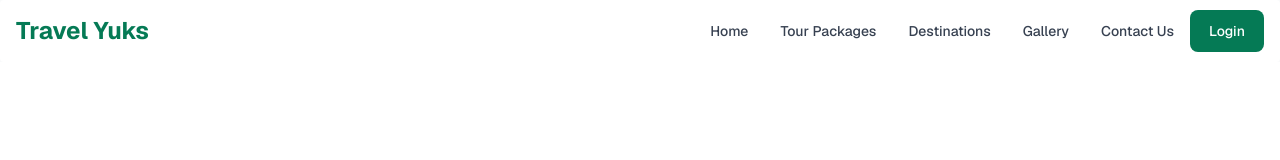
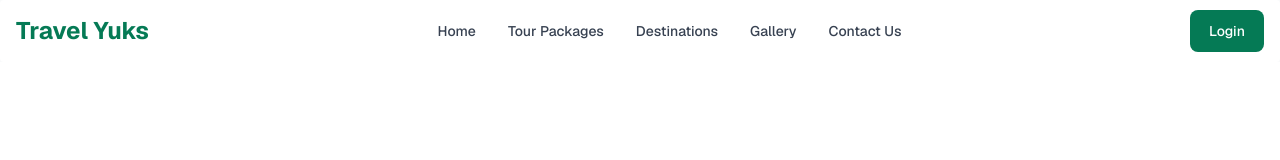
Before and after one commit to OmMahen/budget-buddy, a Next.js app: page / in a window 1280 px wide. Shown: the top 160 px of the page. Built offline with nearby package versions, Linux system fonts and the light colour scheme; no server answers; the database is empty.

Commit message:
Navbar taiq

```diff
--- a/components/AuthButtonClient.tsx
+++ b/components/AuthButtonClient.tsx
@@ -20,11 +20,11 @@ export default function AuthButton() {
   };
 
   return user ? (
-    <Button className="ml-4 bg-green-600 dark:bg-green-600" onClick={signOut}>
+    <Button className="bg-green-600 dark:bg-green-600" onClick={signOut}>
       Logout
     </Button>
   ) : (
-    <Button className="ml-4 bg-green-600 dark:bg-green-600" onClick={signIn}>
+    <Button className="bg-green-600 dark:bg-green-600" onClick={signIn}>
       Login
     </Button>
   );
--- a/components/Header.tsx
+++ b/components/Header.tsx
@@ -5,7 +5,7 @@ import { usePathname } from "next/navigation";
 
 export default function Header() {
   const pathname = usePathname();
-  if(pathname === "/login") return <></>
+  if (pathname === "/login") return <></>;
   return (
     <Navbar rounded>
       <div className="flex">
@@ -18,15 +18,16 @@ export default function Header() {
       </div>
 
       <div className="flex items-center md:order-2">
-        <Navbar.Collapse>
-          <Navbar.Link href="/">Home</Navbar.Link>
-          <Navbar.Link href="/#">Tour Packages</Navbar.Link>
-          <Navbar.Link href="/#">Destinations</Navbar.Link>
-          <Navbar.Link href="/#">Gallery</Navbar.Link>
-          <Navbar.Link href="/#">Contact Us</Navbar.Link>
-        </Navbar.Collapse>
         <AuthButton />
       </div>
+
+      <Navbar.Collapse>
+        <Navbar.Link href="/">Home</Navbar.Link>
+        <Navbar.Link href="/#">Tour Packages</Navbar.Link>
+        <Navbar.Link href="/#">Destinations</Navbar.Link>
+        <Navbar.Link href="/#">Gallery</Navbar.Link>
+        <Navbar.Link href="/#">Contact Us</Navbar.Link>
+      </Navbar.Collapse>
     </Navbar>
   );
 }
```
